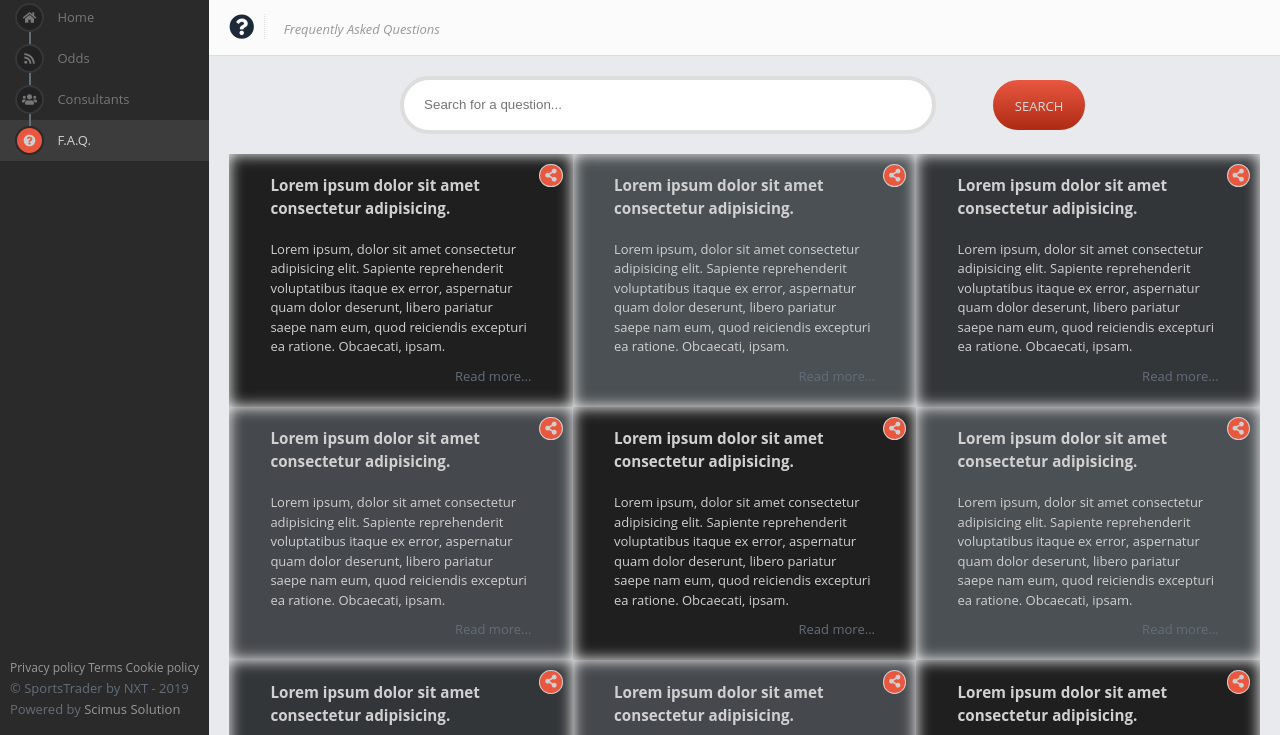
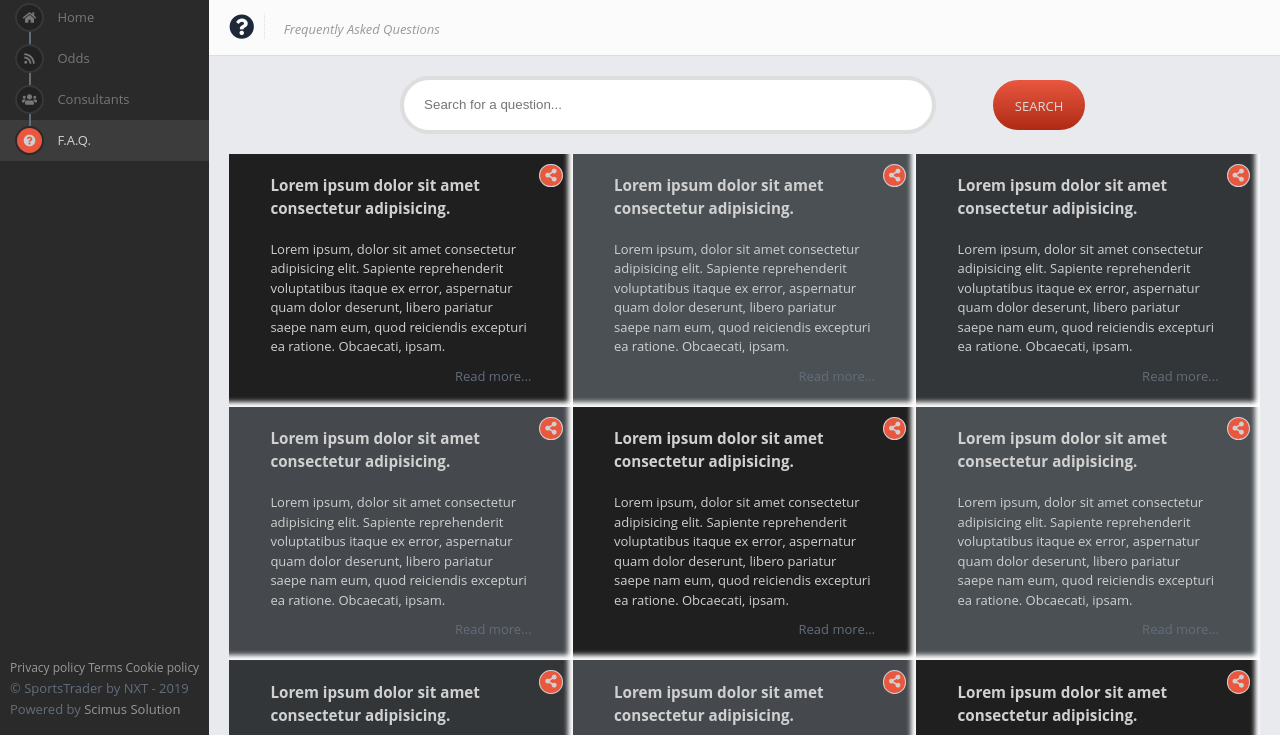
Before and after one commit to YuliUA/SportsTrader, a website: page index.html in a window 1280 px wide. Shown: the part 65-800 px from the top of the page. Drawn offline with Linux system fonts and the light colour scheme.

Commit message:
new styling

```diff
--- a/scss/_content-page.scss
+++ b/scss/_content-page.scss
@@ -106,7 +106,7 @@
         line-height: 1.5;
         padding: 2% 4%;
         position: relative;
-        box-shadow: inset 0 0 15px  #fff;
+        box-shadow: inset -5px -5px 5px  #fff;
 
         &>a.share {
             display: inline-block;
```
Also changed, not shown: css/main.css.
